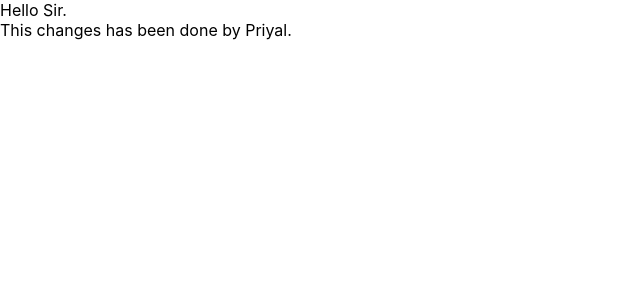
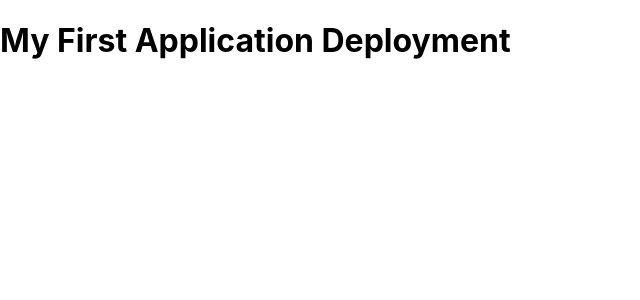
Before and after one commit to trishanthnaidu/git-app, a React (Create React App) app: page / in a window 1280 px wide. Shown: the top 300 px of the page, without its empty margins (0-640 px from the left). Built offline with nearby package versions, Linux system fonts and the light colour scheme.

Commit message:
changing App.js message

```diff
--- a/src/App.js
+++ b/src/App.js
@@ -1,11 +1,7 @@
 import "./App.css";
 
 function App() {
-    return (
-        <>
-            <div>Hello Sir.</div>
-            <div>This changes has been done by Priyal.</div>
-        </>);
+    return <h1>My First Application Deployment</h1>;
 }
 
 export default App;
```
